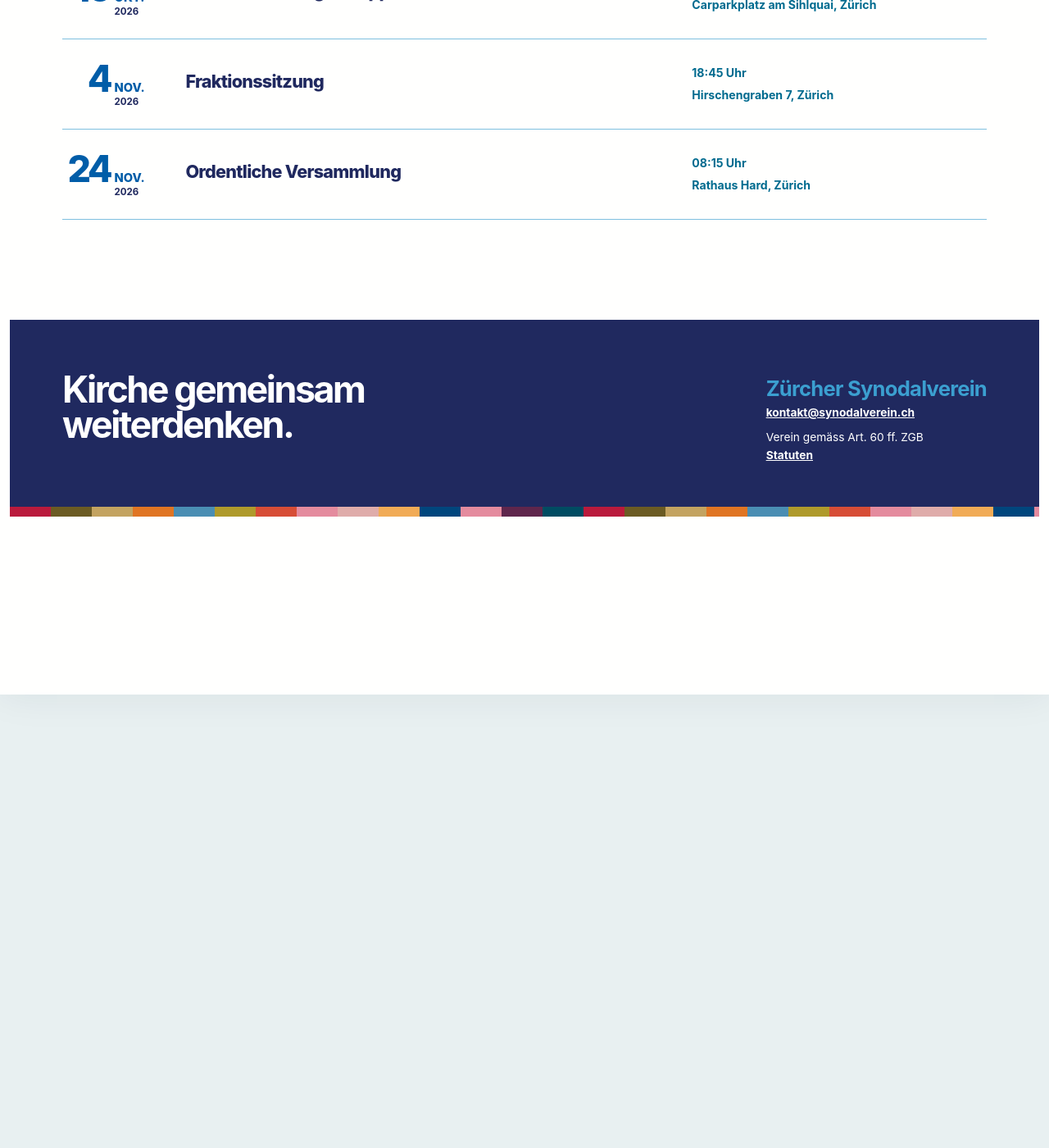
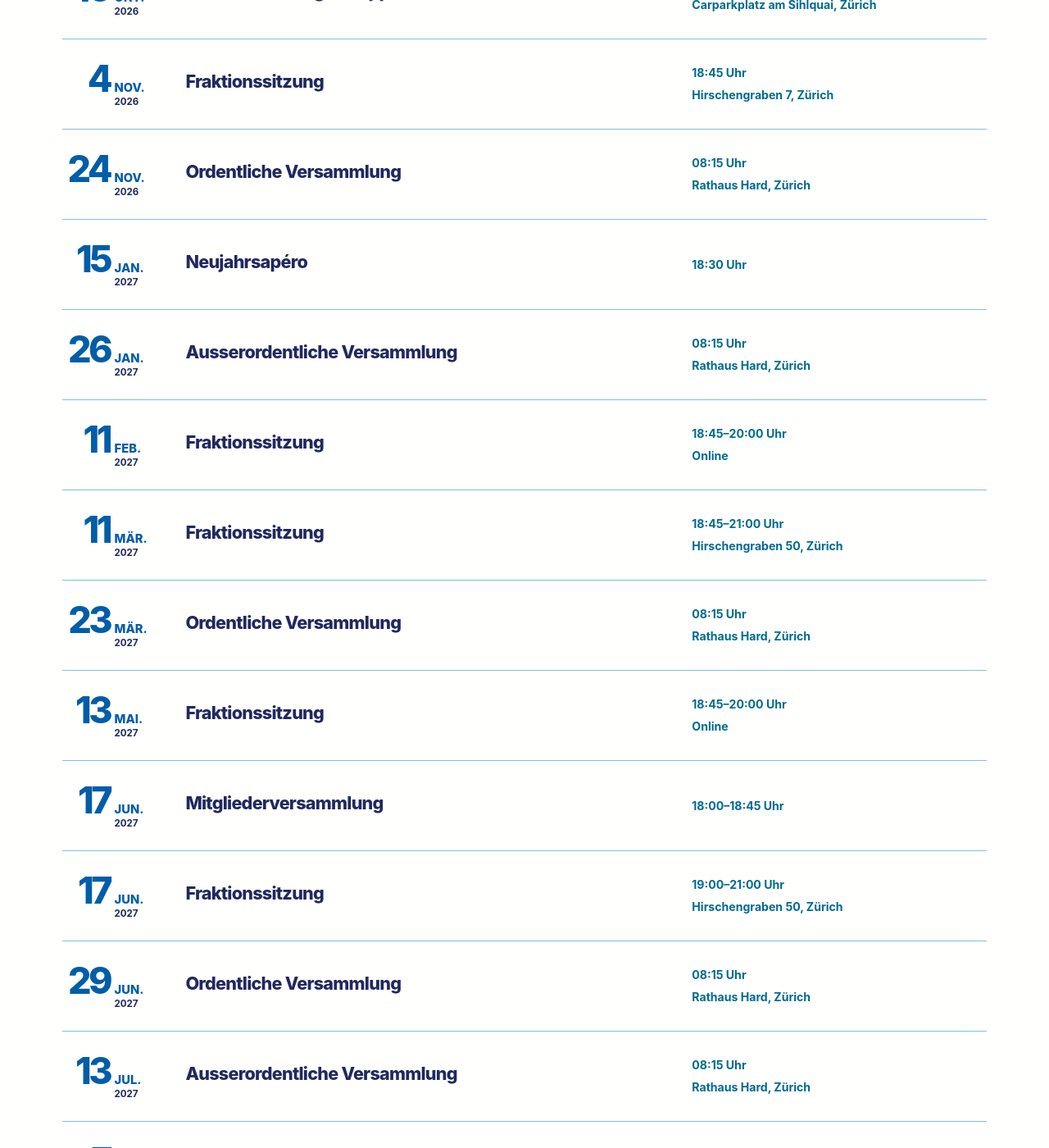
Before and after one commit to rbirkner/synodalverein, a Jekyll site: the page built from termine.html, in a window 1280 px wide and 1400 px high, scrolled down 553 px. Shown: the whole window at 82% size. Built offline with Jekyll 4.4.1, drawn with Linux system fonts in a browser that asks for light colours; some of the changed text lies outside the part shown.

Commit message:
Add 2027 event schedule

```diff
--- a/_data/events.yml
+++ b/_data/events.yml
@@ -182,3 +182,97 @@
   time_from: "08:15"
   location: "Rathaus Hard, Zürich"
   google_map: "https://maps.app.goo.gl/6K5YFTsDerZTP8RPA"
+
+- title: "Neujahrsapéro"
+  date_from: "2027-01-15"
+  time_from: "18:30"
+
+- title: "Ausserordentliche Versammlung"
+  date_from: "2027-01-26"
+  time_from: "08:15"
+  location: "Rathaus Hard, Zürich"
+  google_map: "https://maps.app.goo.gl/6K5YFTsDerZTP8RPA"
+
+- title: "Fraktionssitzung"
+  date_from: "2027-02-11"
+  time_from: "18:45"
+  time_to: "20:00"
+  location: "Online"
+
+- title: "Fraktionssitzung"
+  date_from: "2027-03-11"
+  time_from: "18:45"
+  time_to: "21:00"
+  location: "Hirschengraben 50, Zürich"
+  google_map: "https://maps.app.goo.gl/T7d1h2PfrXJ4V6xf7"
+
+- title: "Ordentliche Versammlung"
+  date_from: "2027-03-23"
+  time_from: "08:15"
+  location: "Rathaus Hard, Zürich"
+  google_map: "https://maps.app.goo.gl/6K5YFTsDerZTP8RPA"
+
+- title: "Fraktionssitzung"
+  date_from: "2027-05-13"
+  time_from: "18:45"
+  time_to: "20:00"
+  location: "Online"
+
+- title: "Mitgliederversammlung"
+  date_from: "2027-06-17"
+  time_from: "18:00"
+  time_to: "18:45"
+
+- title: "Fraktionssitzung"
+  date_from: "2027-06-17"
+  time_from: "19:00"
+  time_to: "21:00"
+  location: "Hirschengraben 50, Zürich"
+  google_map: "https://maps.app.goo.gl/T7d1h2PfrXJ4V6xf7"
+
+- title: "Ordentliche Versammlung"
+  date_from: "2027-06-29"
+  time_from: "08:15"
+  location: "Rathaus Hard, Zürich"
+  google_map: "https://maps.app.goo.gl/6K5YFTsDerZTP8RPA"
+
+- title: "Ausserordentliche Versammlung"
+  date_from: "2027-07-13"
+  time_from: "08:15"
+  location: "Rathaus Hard, Zürich"
+  google_map: "https://maps.app.goo.gl/6K5YFTsDerZTP8RPA"
+
+- title: "Fraktionssitzung"
+  date_from: "2027-09-07"
+  time_from: "18:45"
+  time_to: "21:00"
+  location: "Hirschengraben 50, Zürich"
+  google_map: "https://maps.app.goo.gl/T7d1h2PfrXJ4V6xf7"
+
+- title: "Konstituierende Sitzung"
+  date_from: "2027-09-28"
+  time_from: "08:15"
+  location: "Rathaus Hard, Zürich"
+  google_map: "https://maps.app.goo.gl/6K5YFTsDerZTP8RPA"
+
+- title: "Fraktionssitzung"
+  date_from: "2027-10-04"
+  time_from: "18:45"
+  time_to: "20:00"
+  location: "Online"
+
+- title: "Fraktionsausflug"
+  date_from: "2027-10-09"
+
+- title: "Fraktionssitzung"
+  date_from: "2027-11-03"
+  time_from: "18:45"
+  time_to: "21:00"
+  location: "Hirschengraben 50, Zürich"
+  google_map: "https://maps.app.goo.gl/T7d1h2PfrXJ4V6xf7"
+
+- title: "Ordentliche Versammlung"
+  date_from: "2027-11-23"
+  time_from: "08:15"
+  location: "Rathaus Hard, Zürich"
+  google_map: "https://maps.app.goo.gl/6K5YFTsDerZTP8RPA"
```
